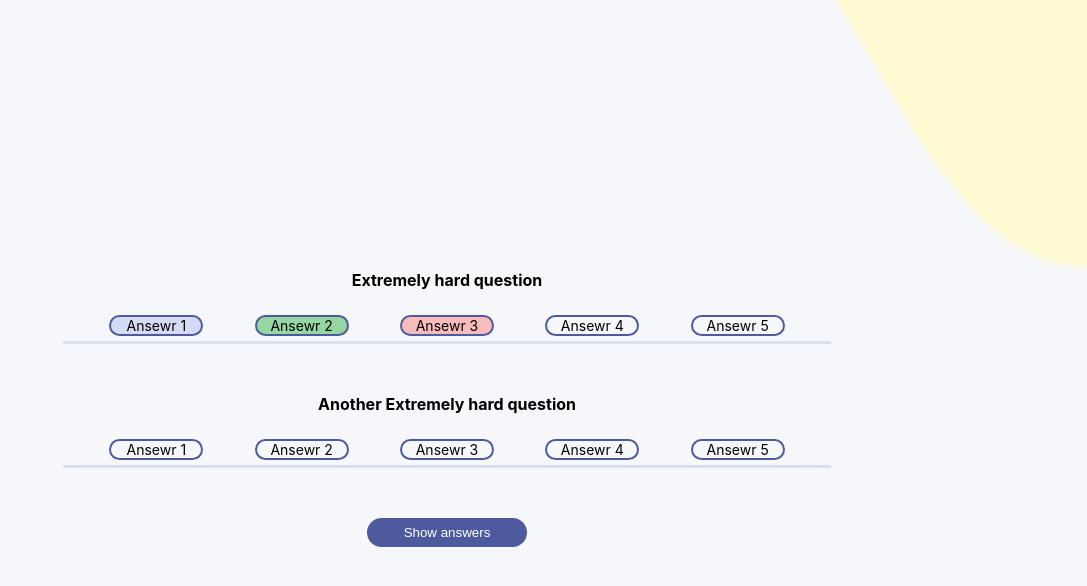
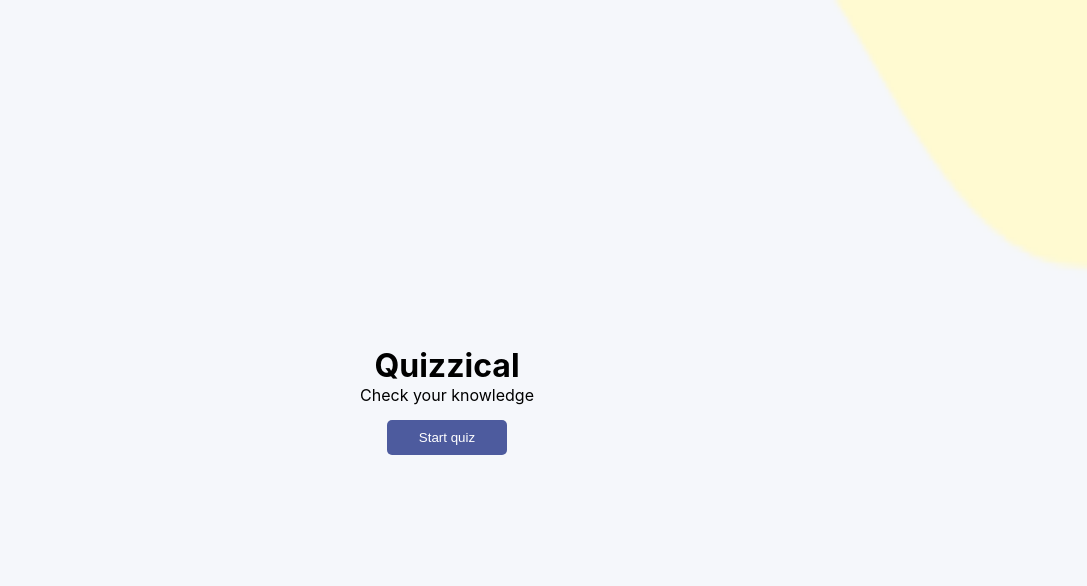
Before and after one commit to mb-dir/quizzical-app, a React (Create React App) app: page / in a window 1280 px wide. Shown: the top 586 px of the page, without its empty margins (193-1280 px from the left). Built offline with nearby package versions, Linux system fonts and the light colour scheme.

Commit message:
State determining if game had started
Next step: pass the special function (which will change the isStart value) to Start component - when user clicks the btn, the state will change and
thanks conditional rendering the Quiz component will be dispplayed

```diff
--- a/src/App.js
+++ b/src/App.js
@@ -1,12 +1,13 @@
+import React from "react";
 import Start from "./components/start/Start";
 import Quiz from "./components/quiz/Quiz";
 
 function App() {
+  const [ isStart, setIsStart ] = React.useState(false);
   return (
     <div className="App">
       {/* There will be a condition rendering - when user click "Start quiz" btn the view will change to quiz section */}
-      {/* <Start /> */}
-      <Quiz />
+      {isStart ? <Quiz /> : <Start />}
     </div>
   );
 }
```
